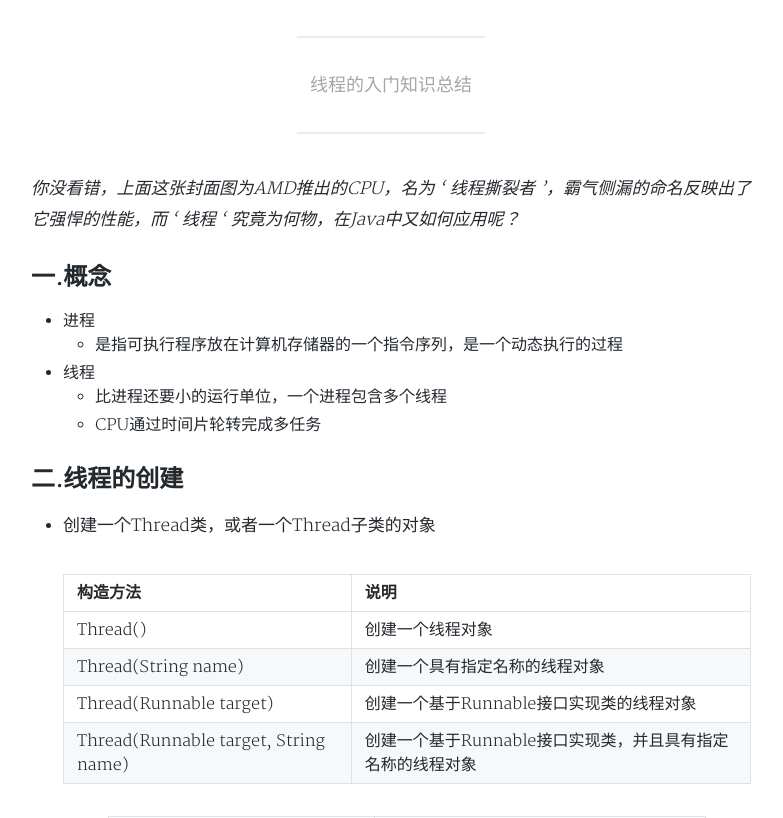
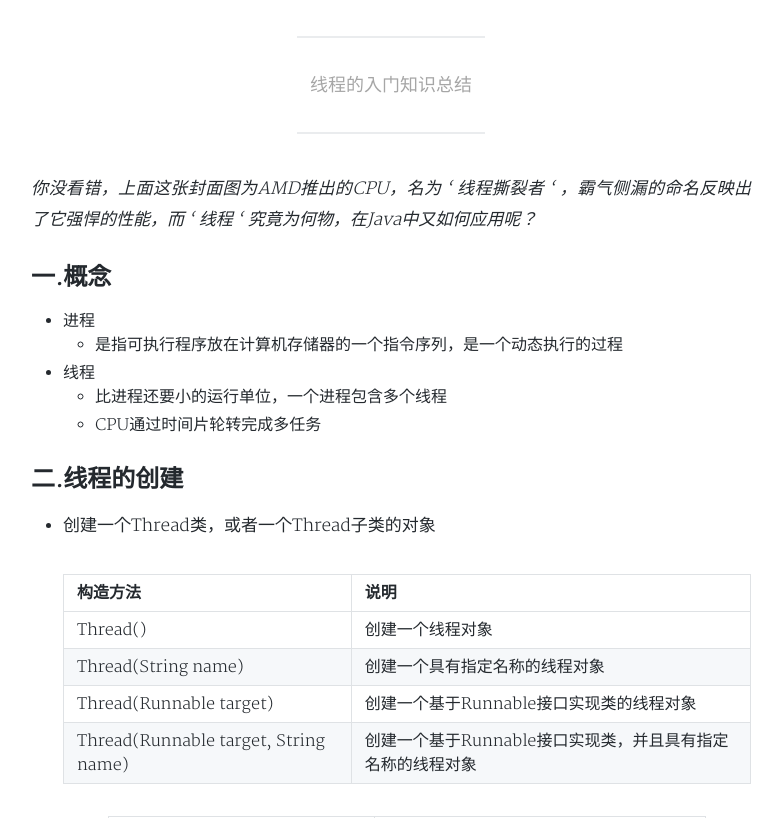
Before and after one commit to cszmzh/BA-NANA.github.io, a Jekyll site: the page built from _posts/2019-10-10-Java线程.md, in a window 1280 px wide and 900 px high, scrolled down 382 px, cut to the strip 82-900 px from the top of the window. Shown: the whole strip, without its empty margins (249-1032 px from the left). Built offline with Jekyll 4.4.1, drawn with Linux system fonts in a browser that asks for light colours; nearby versions of some CDN libraries; comment, search, counter and statistics services are not loaded; a style sheet for code colours, icons or effects is not loaded.

```diff
--- a/_posts/2019-10-10-Java线程.md
+++ b/_posts/2019-10-10-Java线程.md
@@ -12,7 +12,7 @@ pinned: true
 
 
 
-*你没看错，上面这张封面图为AMD推出的CPU，名为 ‘ 线程撕裂者 ’，霸气侧漏的命名反映出了它强悍的性能，而 ' 线程 '  究竟为何物，在Java中又如何应用呢？*
+*你没看错，上面这张封面图为AMD推出的CPU，名为 ' 线程撕裂者 ' ，霸气侧漏的命名反映出了它强悍的性能，而 ' 线程 '  究竟为何物，在Java中又如何应用呢？*
 
 ## 一.概念
 
```
